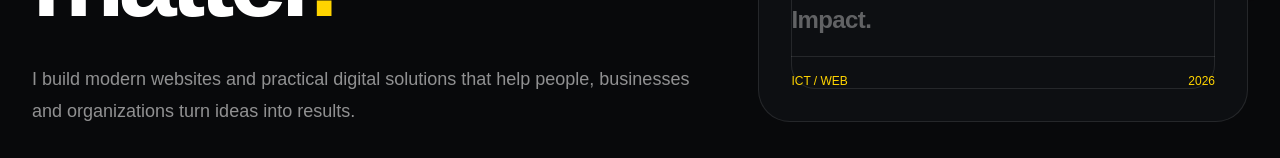
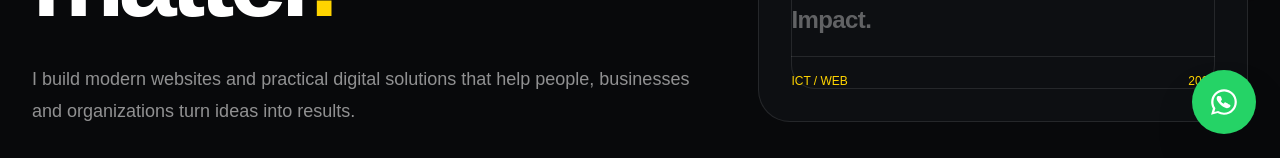
Before and after one commit to totieno519/-teddy-otieno-portfolio, a Next.js app: page / in a window 1280 px wide. Shown: the part 642-800 px from the top of the page. Built offline with nearby package versions, Linux system fonts and the light colour scheme; no server answers.

Commit message:
Add WhatsApp contact button

```diff
--- a/app/layout.tsx
+++ b/app/layout.tsx
@@ -1,6 +1,7 @@
 import type { Metadata } from "next";
 import { Geist, Geist_Mono } from "next/font/google";
 import "./globals.css";
+import WhatsAppButton from "@/components/WhatsAppButton";
 
 const geistSans = Geist({
   variable: "--font-geist-sans",
@@ -12,78 +13,50 @@ const geistMono = Geist_Mono({
   subsets: ["latin"],
 });
 
-const siteUrl = process.env.NEXT_PUBLIC_SITE_URL || "http://localhost:3000";
-
 export const metadata: Metadata = {
-  metadataBase: new URL(siteUrl),
-
   title: {
-    default: "Teddy Otieno | Web Developer & Digital Solutions Builder",
+    default: "Teddy Otieno | Web Developer & ICT Solutions Builder",
     template: "%s | Teddy Otieno",
   },
-
   description:
-    "Teddy Otieno is a web developer and digital solutions builder creating modern websites, web applications and practical digital systems.",
-
+    "Teddy Otieno is a web developer and ICT solutions builder creating modern websites, web applications and practical digital systems.",
   keywords: [
     "Teddy Otieno",
-    "Mr. Ted",
     "Web Developer",
-    "Digital Solutions Builder",
     "ICT Solutions",
     "Web Development",
     "Website Development",
     "Web Applications",
     "Software Development",
     "Kenya Web Developer",
+    "Next.js Developer",
     "React Developer",
-    "Next.js Developer",
-    "TypeScript Developer",
-    "Database Systems",
-    "NOERMS",
   ],
-
   authors: [
     {
       name: "Teddy Otieno",
     },
   ],
-
   creator: "Teddy Otieno",
-  publisher: "Teddy Otieno",
   applicationName: "Teddy Otieno",
-
-  alternates: {
-    canonical: "/",
-  },
-
+  metadataBase: new URL("http://localhost:3000"),
   openGraph: {
-    title: "Teddy Otieno | Web Developer & Digital Solutions Builder",
+    title: "Teddy Otieno | Web Developer & ICT Solutions Builder",
     description:
       "Modern websites, web applications and practical digital solutions built by Teddy Otieno.",
     type: "website",
     locale: "en_KE",
     siteName: "Teddy Otieno",
-    url: "/",
   },
-
   twitter: {
     card: "summary_large_image",
-    title: "Teddy Otieno | Web Developer & Digital Solutions Builder",
+    title: "Teddy Otieno | Web Developer & ICT Solutions Builder",
     description:
       "Modern websites, web applications and practical digital solutions built by Teddy Otieno.",
   },
-
   robots: {
     index: true,
     follow: true,
-    googleBot: {
-      index: true,
-      follow: true,
-      "max-image-preview": "large",
-      "max-snippet": -1,
-      "max-video-preview": -1,
-    },
   },
 };
 
@@ -98,6 +71,7 @@ export default function RootLayout({
         className={`${geistSans.variable} ${geistMono.variable} antialiased`}
       >
         {children}
+        <WhatsAppButton />
       </body>
     </html>
   );
--- /dev/null
+++ b/components/WhatsAppButton.tsx
@@ -0,0 +1,33 @@
+"use client";
+
+const whatsappNumber = "254716680579";
+
+const whatsappMessage =
+  "Hello Teddy, I found your portfolio and I'm interested in your services.";
+
+const whatsappUrl = `https://wa.me/${whatsappNumber}?text=${encodeURIComponent(
+  whatsappMessage,
+)}`;
+
+export default function WhatsAppButton() {
+  return (
+    <a
+      href={whatsappUrl}
+      target="_blank"
+      rel="noopener noreferrer"
+      aria-label="Chat with Teddy Otieno on WhatsApp"
+      className="fixed bottom-6 right-6 z-50 flex h-14 w-14 items-center justify-center rounded-full bg-[#25D366] text-white shadow-2xl shadow-black/30 transition duration-300 hover:-translate-y-1 hover:scale-105 hover:bg-[#20bd5a] focus:outline-none focus:ring-2 focus:ring-[#25D366] focus:ring-offset-2 focus:ring-offset-[#08090b] sm:h-16 sm:w-16"
+    >
+      <svg
+        viewBox="0 0 32 32"
+        className="h-7 w-7 fill-current sm:h-8 sm:w-8"
+        aria-hidden="true"
+      >
+        <path d="M19.11 17.23c-.27-.14-1.6-.79-1.85-.88-.25-.09-.43-.14-.61.14-.18.27-.7.88-.86 1.06-.16.18-.32.2-.59.07-.27-.14-1.14-.42-2.17-1.34-.8-.71-1.34-1.59-1.5-1.86-.16-.27-.02-.42.12-.56.12-.12.27-.32.41-.48.14-.16.18-.27.27-.45.09-.18.05-.34-.02-.48-.07-.14-.61-1.47-.84-2.02-.22-.53-.45-.46-.61-.47h-.52c-.18 0-.48.07-.73.34-.25.27-.95.93-.95 2.26s.98 2.62 1.11 2.8c.14.18 1.93 2.95 4.68 4.14.65.28 1.16.45 1.56.58.65.21 1.24.18 1.71.11.52-.08 1.6-.65 1.83-1.28.23-.63.23-1.17.16-1.28-.07-.11-.25-.18-.52-.32z" />
+        <path d="M16.02 3.2c-7.08 0-12.84 5.76-12.84 12.84 0 2.26.59 4.46 1.72 6.4L3.08 28.8l6.51-1.71a12.77 12.77 0 0 0 6.43 1.73h.01c7.08 0 12.84-5.76 12.84-12.84S23.1 3.2 16.02 3.2zm0 23.48h-.01a10.61 10.61 0 0 1-5.41-1.48l-.39-.23-3.86 1.01 1.03-3.76-.25-.39a10.61 10.61 0 1 1 8.89 4.85zm5.82-7.95c-.32-.16-1.88-.93-2.17-1.03-.29-.11-.5-.16-.71.16-.21.32-.82 1.03-1.01 1.24-.18.21-.37.24-.68.08-.32-.16-1.34-.49-2.55-1.57-.94-.84-1.57-1.87-1.76-2.18-.18-.32-.02-.49.14-.65.14-.14.32-.37.47-.55.16-.18.21-.32.32-.53.11-.21.05-.4-.03-.55-.08-.16-.71-1.7-.97-2.33-.25-.61-.51-.53-.71-.54h-.61c-.21 0-.55.08-.84.4-.29.32-1.1 1.08-1.1 2.63s1.13 3.05 1.29 3.26c.16.21 2.22 3.39 5.37 4.75.75.32 1.33.51 1.79.65.75.24 1.43.21 1.97.13.6-.09 1.88-.77 2.15-1.51.26-.74.26-1.37.18-1.51-.08-.13-.29-.21-.61-.37z" />
+      </svg>
+
+      <span className="sr-only">Chat with Teddy on WhatsApp</span>
+    </a>
+  );
+}
```
